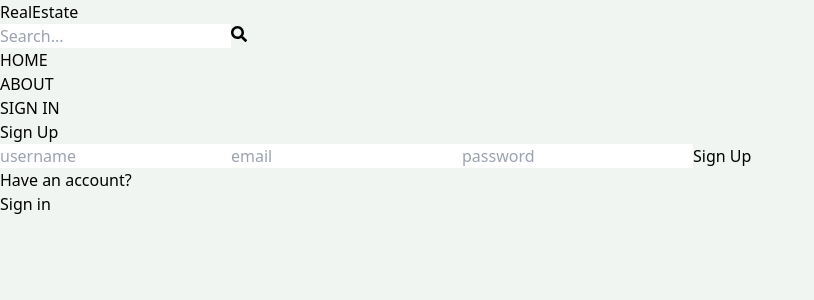
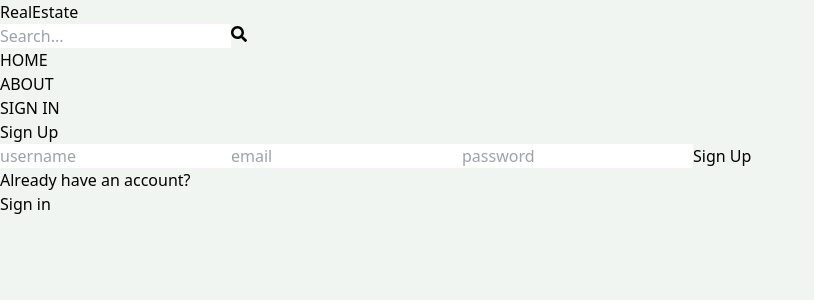
Before and after one commit to MAbdurahman/mern-real-estate, a React (Vite) app in the folder frontend/: page /sign-up in a window 1280 px wide. Shown: the top 300 px of the page, without its empty margins (0-814 px from the left). Built offline with nearby package versions, Linux system fonts and the light colour scheme.

Commit message:
Modify: message in backend/controllers/userController.js and frontend/src/pages/SignUp.jsx

```diff
--- a/frontend/src/pages/SignUp.jsx
+++ b/frontend/src/pages/SignUp.jsx
@@ -1,5 +1,5 @@
 import {useState} from 'react';
-import {Link, useNavigate} from 'react-router-dom';
+import { Link, useNavigate} from 'react-router-dom';
 
 export default function SignUp() {
     const [formData, setFormData] = useState({});
@@ -75,7 +75,7 @@ export default function SignUp() {
 
             </form>
             <div className='flex gap-2 mt-5'>
-                <p>Have an account?</p>
+                <p>Already have an account?</p>
                 <Link to={'/sign-in'}>
                     <span className='text-blue-700'>Sign in</span>
                 </Link>
```
Also changed, not shown: 1 other file (tests, documents, lock files or other folders).
